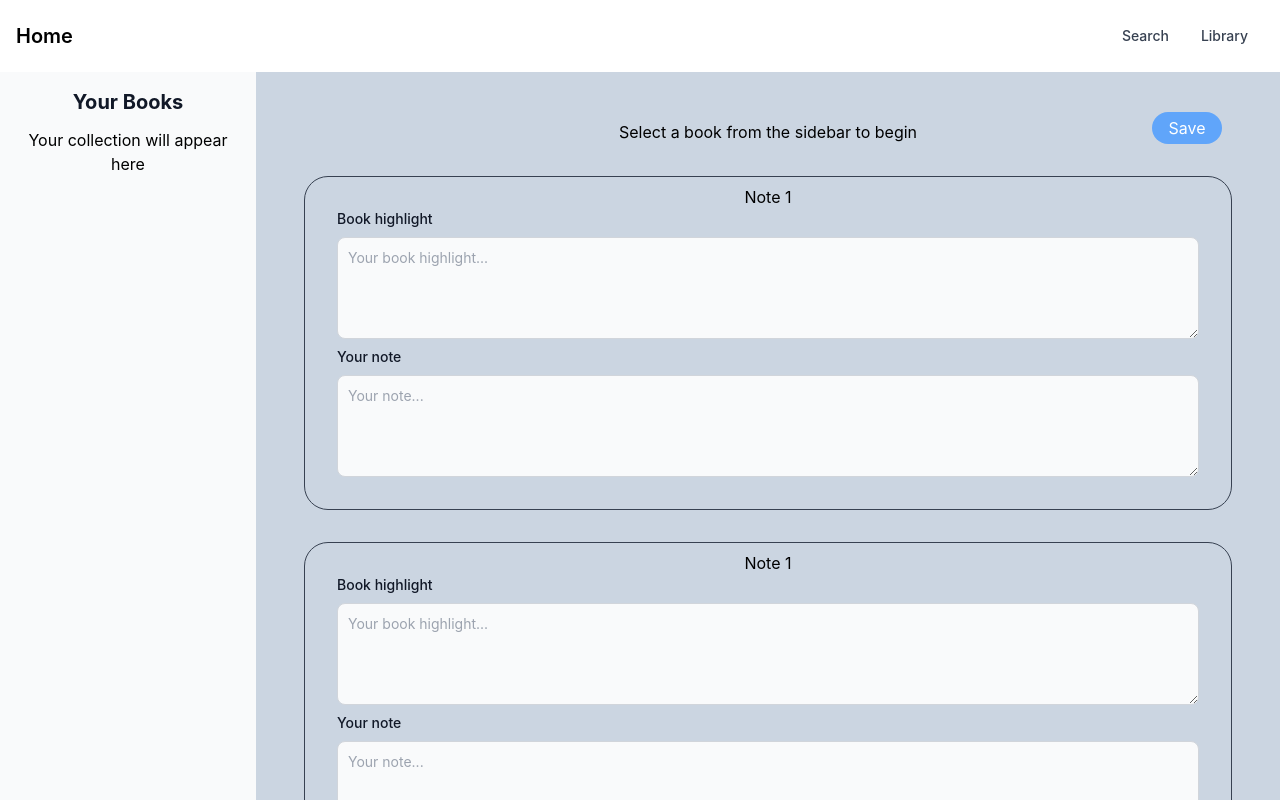
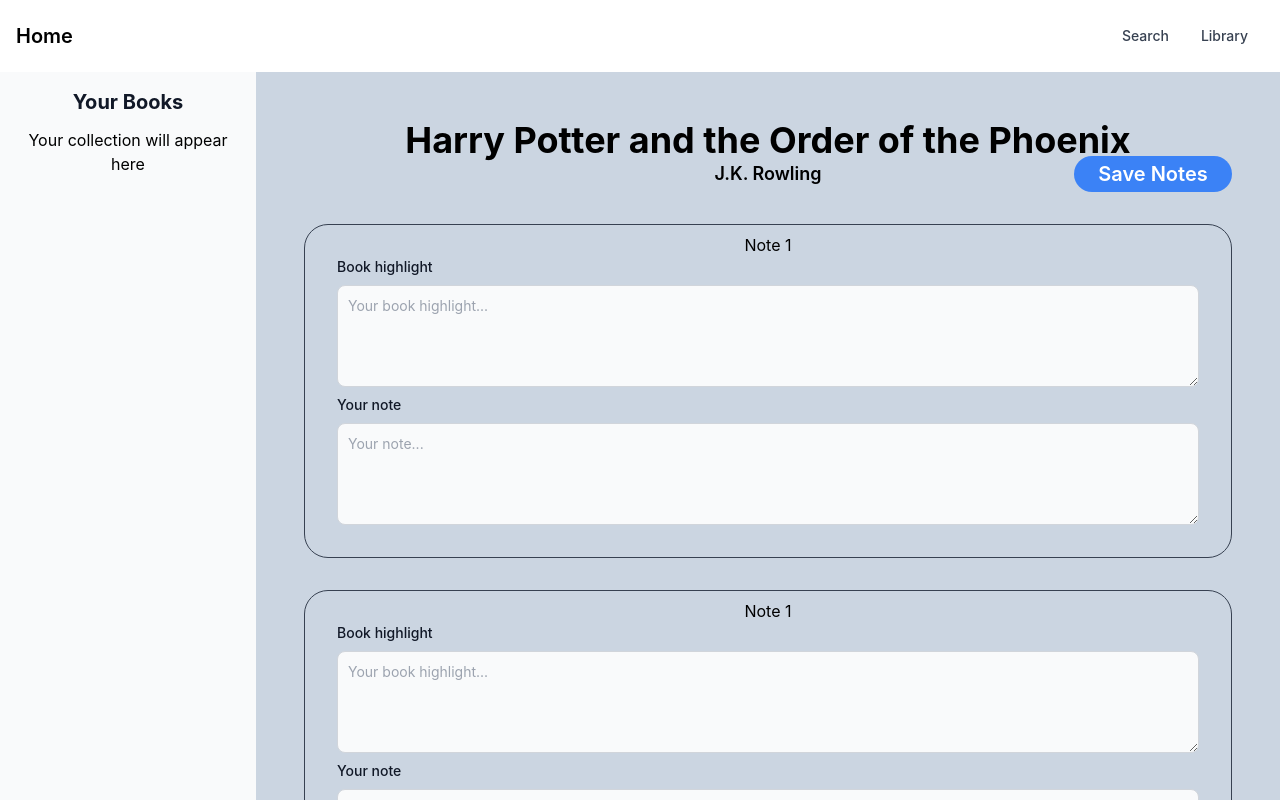
Before and after one commit to darricheng/book-notes-app, a React (Create React App) app: page /notes-library in a window 1280 px wide. Shown: the top 800 px of the page. Built offline with nearby package versions, Linux system fonts and the light colour scheme.

Commit message:
Library notes visual updates

```diff
--- a/src/Pages/NotesLibrary.js
+++ b/src/Pages/NotesLibrary.js
@@ -7,9 +7,12 @@
 
   return (
     <div className="notes-lib relative">
-      <h1>Select a book from the sidebar to begin</h1>
-      <button className="sticky top-32 left-9/10 -translate-y-8 z-50 px-4 py-1 bg-blue-400 rounded-full text-white">
-        Save
+      <h1 className="text-4xl font-bold">
+        Harry Potter and the Order of the Phoenix
+      </h1>
+      <h2 className="text-lg font-semibold">J.K. Rowling</h2>
+      <button className="sticky top-32 left-9/10 -translate-y-8 z-50 px-6 py-1 bg-blue-500 hover:bg-blue-400 rounded-full text-white text-xl font-semibold">
+        Save Notes
       </button>
       <Note />
       <Note />
```
